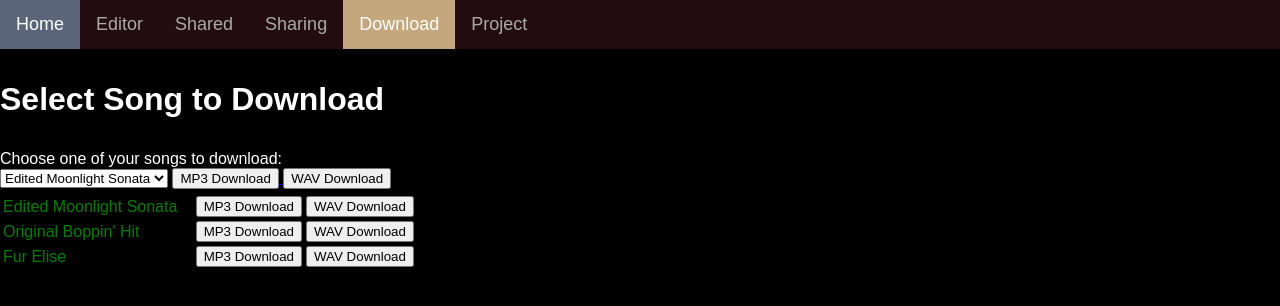
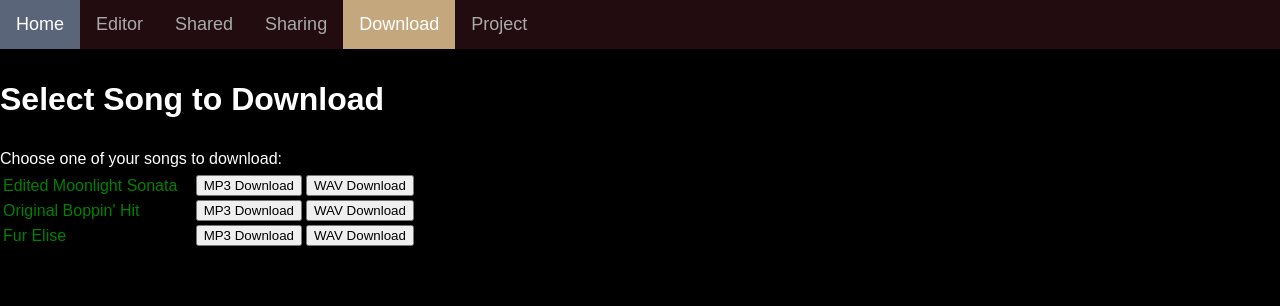
Before and after one commit to CSE-Courses/course-project-a3-thinkofagoodname, a Django app: page /download/ in a window 1280 px wide. Shown: the top 306 px of the page. Run offline with Django 3.2, Linux system fonts and the light colour scheme.

Commit message:
#68 Removed the old dropdown selection for songs available to download

```diff
--- a/groupsite/general/templates/general/download.html
+++ b/groupsite/general/templates/general/download.html
@@ -27,28 +27,7 @@
 
 
 </p></h1>
-<label for="Your songs" style="color:white;"> Choose one of your songs to download:</label>
-
-<div>
-    <select name="Your songs" id="Your songs">
-        <option value="first song">Edited Moonlight Sonata</option>
-        <option value="second song">Original Boppin' Hit</option>
-        <option value="third song">Fur Elise</option>
-        {% for project in projectList %}
-            <option value="{{ project.title }}"> {{ project.title }} </option>
-        {% endfor %}
-    </select>
-
-    <a href="/media/songs/moonlight.mp3" download>
-        <button type="button" name = "mp3">
-            MP3 Download
-        </button>
-    </a>
-
-    <button type="button" name = "wav">
-        WAV Download
-    </button>
-</div>
+<label style="color:white;"> Choose one of your songs to download:</label>
 
 <div id="song-table">
     <table style="width:33%; color: green;">
```
